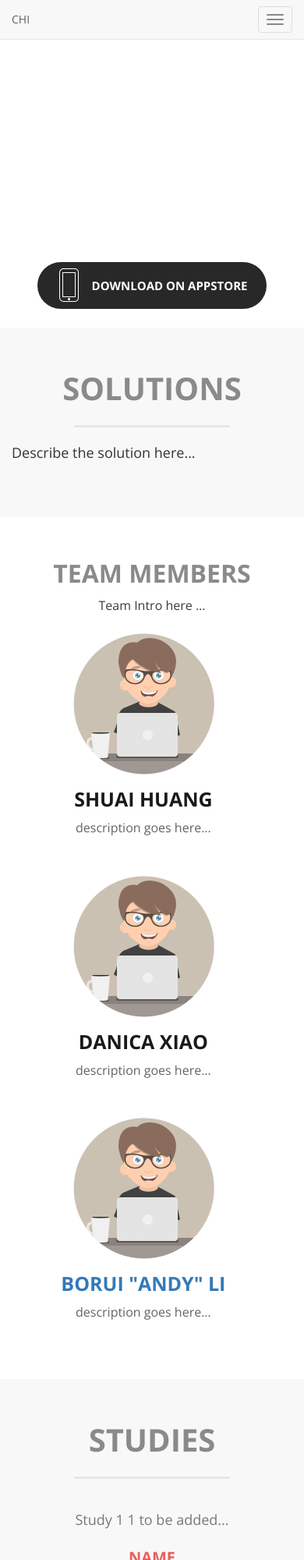
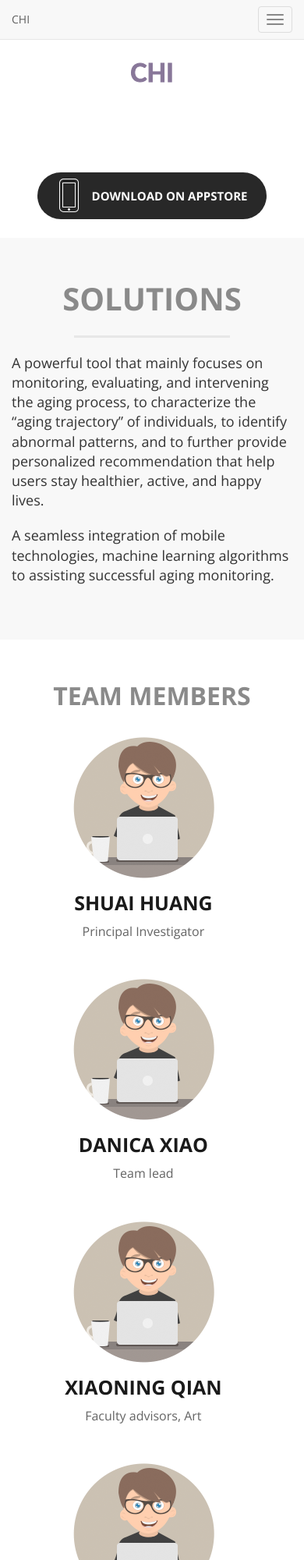
Before and after one commit to boruil/CHI-webpage, a plain HTML site: page index.html in a window 390 px wide. Shown: the top 2000 px of the page at 78% size. Drawn offline with nearby package versions, Linux system fonts and the light colour scheme.

Commit message:
modify team/solution content, fix style

```diff
--- a/css/style.css
+++ b/css/style.css
@@ -97,25 +97,28 @@ body{
 }
 .img-banner-info{
 	float: left;
-	width:45%;
+	width:55%;
 	margin-top:30px;
 }
 .img-banner-info h1{
 	font-size:4.3em;
-	font-weight:100;
-	color:#FFF;
+	font-weight: bold;
+	color:#879;
 	text-transform:uppercase;
 	line-height:1.2em;
+	    font-family: "Lato","Helvetica Neue",Helvetica,Arial,sans-serif;
 }
 .img-banner-info h1 span{
 	-webkit-text-stroke: 1px;
 }
 
 .img-banner-info h2{
-	font-size:2.3em;
+	font-size:1.6em;
 	font-weight:100;
 	color:#FFF;
-	text-transform:uppercase;
+	/*text-transform:uppercase;*/
+		    font-family: "Lato","Helvetica Neue",Helvetica,Arial,sans-serif;
+
 	line-height:1.2em;
 }
 
@@ -197,11 +200,11 @@ body{
 .col_1_of_3{
 	display: block;
 	float:left;
-	margin:0% 0 0% 1.6%;
+	margin:0% 0 0% 0.6%;
 }
 .col_1_of_3:first-child { margin-left: 0; }
 .span_1_of_3 {
-	width: 29.2%;
+	width: 23.2%;
     padding: 1.5%;
 }
 .span_1_of_3  h3{
--- a/index.html
+++ b/index.html
@@ -132,7 +132,10 @@
                     <hr class="section-heading-spacer">
                     <div class="clearfix"></div>
 
-                    <p class="lead">Describe the solution here...</p>
+                    <p class="lead">  A powerful tool that mainly focuses on monitoring, evaluating, and intervening the aging process, to characterize the “aging trajectory” of individuals,
+                    to identify abnormal patterns, and to further provide personalized recommendation that help users stay healthier, active, and happy lives.</p>
+
+                    <p class="lead">A seamless integration of  mobile technologies, machine learning algorithms to assisting successful aging monitoring.</p>
 
                     <!-- <p class="lead">This template features the 'Lato' font, part of the <a target="_blank" href="http://www.google.com/fonts">Google Web Font library</a>, as well as <a target="_blank" href="http://fontawesome.io">icons from Font Awesome</a>.</p> -->
 
@@ -151,7 +154,7 @@
     <div class="features" id="team">
            <div class="wrap">
                 <h2>Team Members</h2>
-                <p>Team Intro here ...</p>
+                <!-- <p>Team Intro here ...</p> -->
                 <div class="features-list">
                   <div class="col_1_of_3 span_1_of_3">
                     <div class="dc-head">
@@ -160,7 +163,7 @@
                         </div>
                         <div class="dc-head-info">
                             <h3>Shuai Huang</h3>
-                            <p>description goes here... </p>
+                            <p>Principal Investigator </p>
                         </div>
                         <div class="clear"> </div>
                     </div>
@@ -172,12 +175,26 @@
                         </div>
                         <div class="dc-head-info">
                             <h3>Danica Xiao</h3>
-                            <p>description goes here... </p>
+                            <p> Team lead</p>
 
                         </div>
                         <div class="clear"> </div>
                     </div>
                   </div>
+
+                  <div class="col_1_of_3 span_1_of_3">
+                    <div class="dc-head">
+                        <div class="dc-head-icon">
+                            <img src="img/features-img2.png" alt="" />
+                        </div>
+                        <div class="dc-head-info">
+                            <h3>Xiaoning Qian</h3>
+                            <p>Faculty advisors, Art </p>
+                        </div>
+                        <div class="clear"> </div>
+                    </div>
+                  </div>
+
                   <div class="col_1_of_3 span_1_of_3">
                     <div class="dc-head">
                         <div class="dc-head-icon">
@@ -185,7 +202,7 @@
                         </div>
                         <div class="dc-head-info">
                             <h3><a href="http://boruili.com">Borui "Andy" Li</a></h3>
-                            <p>description goes here... </p>
+                            <p>App architect </p>
                         </div>
                         <div class="clear"> </div>
                     </div>
```
